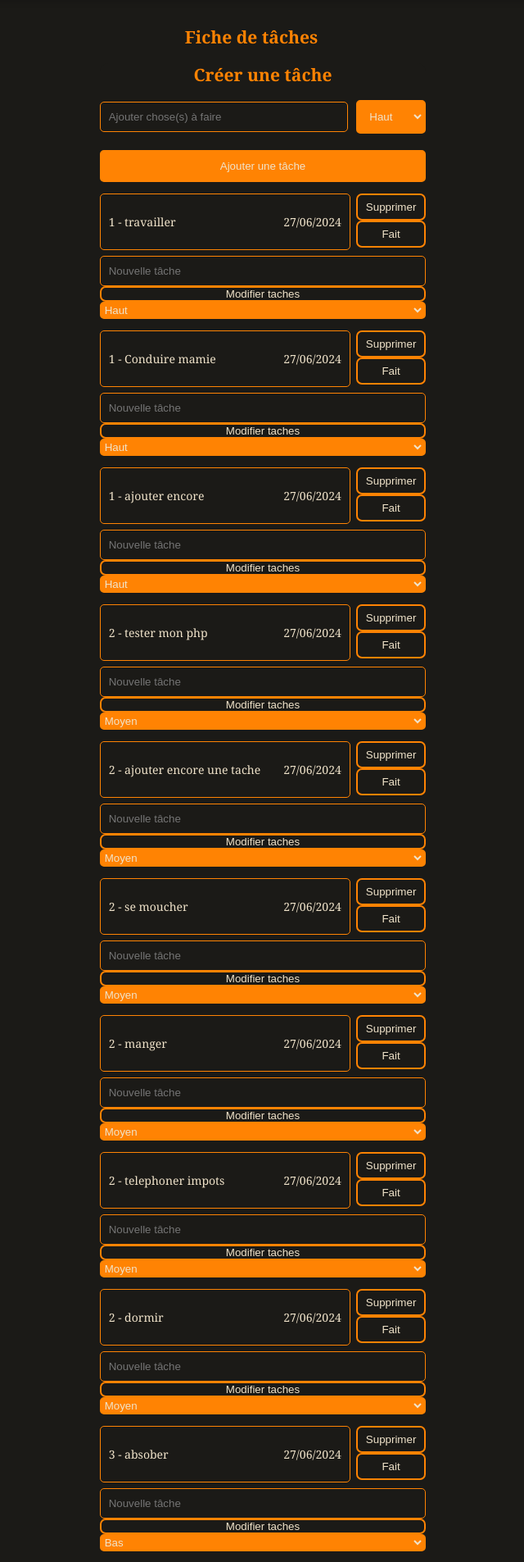
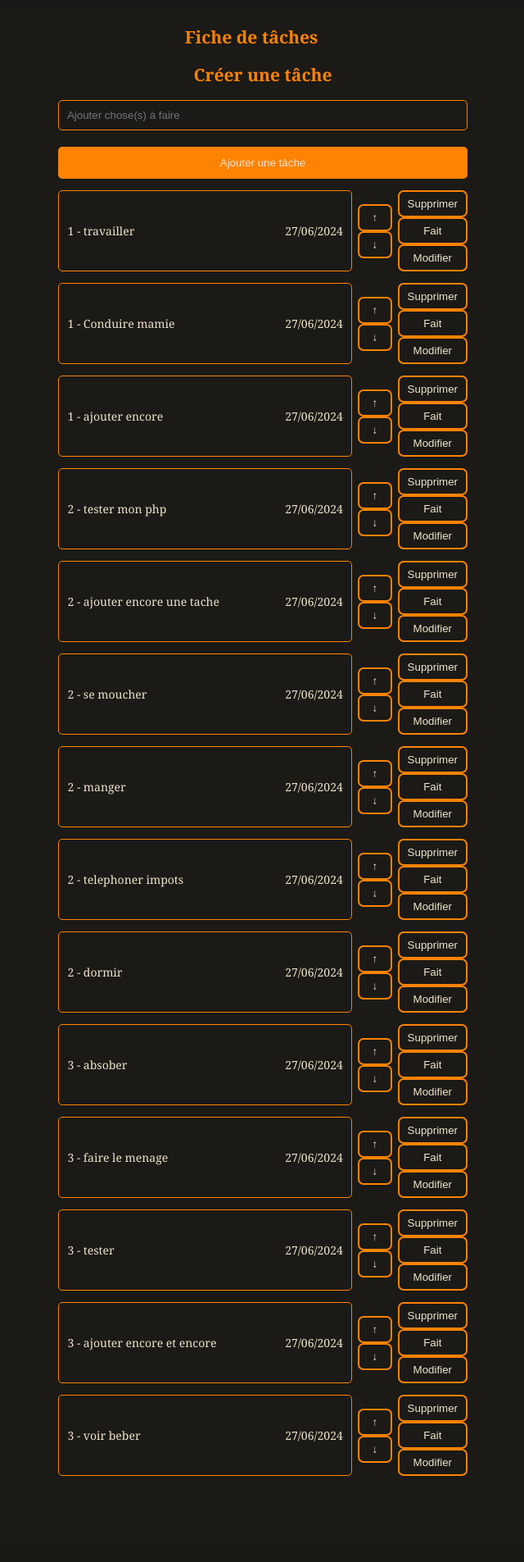
Before and after one commit to doko972/todolist-exercice, a PHP site: page / in a window 1280 px wide. Shown: the part 56-1961 px from the top of the page at 82% size, without its empty margins (333-973 px from the left). After the commit the page ends 1856 px from the top, so only its background shows below. Run offline with PHP 8.4, Linux system fonts and the light colour scheme; data comes from the database, SQL or seed files in the repository.

Commit message:
add arrow increase and decrease value from priority task

```diff
--- a/app/include/_config.php
+++ b/app/include/_config.php
@@ -21,11 +21,19 @@
     'referer' => 'Référent non autorisé',
     'insert_ko' => 'Échec de l\'insertion de la tâche',
     'delete_failure' => 'Échec de la suppression de la tâche',
-    'update_failure' => 'Échec de la mise à jour de la tâche'
+    'update_failure' => 'Échec de la mise à jour de la tâche',
+    'edit_failure' => 'Échec de la modification de la tâche'
 ];
+
 $messages = [
-    'insert_ok' => 'La tâche ajoutée.',
-    'delete_success' => 'La tâche supprimée.',
-    'done_success' => 'Tâche faites.'
+    'insert_ok' => 'La tâche a été ajoutée avec succès.',
+    'delete_success' => 'La tâche a été supprimée avec succès.',
+    'done_success' => 'La tâche a été marquée comme faite.',
+    'priority_increased' => 'La priorité a été augmentée.',
+    'priority_increase_failure' => 'Échec de l\'augmentation de la priorité.',
+    'priority_decreased' => 'La priorité a été diminuée.',
+    'priority_decrease_failure' => 'Échec de la diminution de la priorité.',
+    'priority_min_reached' => 'La priorité ne peut pas descendre en dessous de 1.',
+    'edit_success' => 'La tâche a été modifiée avec succès.'
 ];
 ?>
--- a/app/include/_functions.php
+++ b/app/include/_functions.php
@@ -52,7 +52,6 @@
  */
 function getHtmlMessages(array $messagesList): string
 {
-
     if (isset($_SESSION['msg'])) {
         $m = $_SESSION['msg'];
         unset($_SESSION['msg']);
--- a/app/index.php
+++ b/app/index.php
@@ -14,6 +14,16 @@
     <meta name="viewport" content="width=device-width, initial-scale=1.0">
     <title>Liste de tâches</title>
     <link rel="stylesheet" href="styles.css">
+    <style>
+        .hidden {
+            display: none;
+        }
+    </style>
+    <script>
+        function showEditForm(taskId) {
+            document.getElementById('editForm-' + taskId).classList.remove('hidden');
+        }
+    </script>
 </head>
 
 <body>
@@ -35,30 +45,29 @@
 
     <section>
         <h1>Fiche de tâches</h1>
+        <div class="container">
+            <h2>Créer une tâche</h2>
             <?php
             echo getHtmlErrors($errors);
             echo getHtmlMessages($messages);
             ?>
-        <div class="container">
-            <h2>Créer une tâche</h2>
             <form method="POST" action="actions.php">
                 <div class="task__list__create">
-                    <input class="container__post--add" type="text" name="description" placeholder="Ajouter chose(s) à faire" required>
+                    <input class="container__post--add" type="text" name="description"
+                        placeholder="Ajouter chose(s) à faire" required>
                     <input type="hidden" name="token" value="<?= $_SESSION['token']; ?>">
-                    <select class="select__priority" name="priority">
-                        <option value="1">Haut</option>
-                        <option value="2">Moyen</option>
-                        <option value="3">Bas</option>
-                    </select>
                 </div>
                 <button type="submit" name="buttonAdd" class="button__add-task">Ajouter une tâche</button>
             </form>
             <div class="task__list">
                 <div class="task-item">
                     <?php
-                    $query = $dbConnect->prepare("SELECT id_task, priority, description, creation_date, done FROM task WHERE done = 0 ORDER BY priority;");
+                    $query = $dbConnect->prepare("SELECT id_task, priority, description, creation_date, done FROM task WHERE done = 0 ORDER BY priority ASC;");
                     $query->execute();
                     $result = $query->fetchAll();
+                    if (empty($result)) {
+                        echo "<p>Aucune tâche affichée.</p>";
+                    } else {
                         foreach ($result as $product) {
                             $date = new DateTime($product['creation_date']);
                             $formattedDate = $date->format('d/m/Y');
@@ -71,6 +80,26 @@
                                 . $formattedDate
                                 . '</p>'
                                 . '</li>';
+
+                            echo '<ul class="container-action--arrow">'
+                                . '<li>'
+                                . '<form method="POST" action="actions.php" style="display: inline;">'
+                                . '<input type="hidden" name="task_id" value="'
+                                . htmlspecialchars($product['id_task']) . '">'
+                                . '<input type="hidden" name="token" value="' . $_SESSION['token'] . '">'
+                                . '<input type="hidden" name="action" value="increase_priority">'
+                                . '<button type="submit" class="button__remove">↑</button>'
+                                . '</form>'
+                                . '<form method="POST" action="actions.php" style="display: inline;">'
+                                . '<input type="hidden" name="task_id" value="'
+                                . htmlspecialchars($product['id_task']) . '">'
+                                . '<input type="hidden" name="token" value="' . $_SESSION['token'] . '">'
+                                . '<input type="hidden" name="action" value="decrease_priority">'
+                                . '<button type="submit" class="button__remove">↓</button>'
+                                . '</form>'
+                                . '</li>'
+                                . '</ul>';
+
 
                             echo '<ul class="action-btn">'
                                 . '<li>'
@@ -91,30 +120,27 @@
                                 . '<input type="hidden" name="action" value="done">'
                                 . '<button type="submit" class="button__remove">Fait</button>'
                                 . '</form>'
+                                . '<button onclick="showEditForm(' . htmlspecialchars($product['id_task']) . ')" class="button__remove">Modifier</button>'
+                                . '</li>';
+
+                            echo '<li>'
+
                                 . '</li>'
                                 . '</ul>'
                                 . '</ul>';
 
-                        echo '<li">'
-                            . '<form method="POST" action="actions.php" class="">'
-                            . '<input type="hidden" name="task_id" value="'
-                            . htmlspecialchars($product['id_task']) . '">'
+                            echo '<div id="editForm-' . htmlspecialchars($product['id_task']) . '" class="hidden">'
+                                . '<form method="POST" action="actions.php">'
+                                . '<input type="hidden" name="task_id" value="' . htmlspecialchars($product['id_task']) . '">'
                                 . '<input type="hidden" name="token" value="' . $_SESSION['token'] . '">'
-                            . '<input type="hidden" name="action" value="modify">'
-                            . '<div class="task-title">'
-                            . '<input type="text" name="newDescription" placeholder="Nouvelle tâche" class="container__post--text">'
-                            . '<button type="submit" class="button__remove button__remove--mg">Modifier taches</button>'
-                            . '<select name="newPriority" class="select-priority--md">'
-                            . '<option value="1"' . ($product['priority'] == 1 ? ' selected' : '') . '>Haut</option>'
-                            . '<option value="2"' . ($product['priority'] == 2 ? ' selected' : '') . '>Moyen</option>'
-                            . '<option value="3"' . ($product['priority'] == 3 ? ' selected' : '') . '>Bas</option>'
-                            . '</select>'
-                            . '</div>'
+                                . '<input type="hidden" name="action" value="edit">'
+                                . '<input type="text" name="new_description" value="' . htmlspecialchars($product['description']) . '" required>'
+                                . '<button type="submit" class="button__submit-edit">Valider la modification</button>'
                                 . '</form>'
-                            . '</li>';
-
-                    } ?>
-                </div>
+                                . '</div>';
+                        }
+                    }
+                    ?>
                 </div>
             </div>
         </div>
--- a/app/styles.css
+++ b/app/styles.css
@@ -231,7 +231,7 @@
     display: flex;
     justify-content:space-between;
     align-items: center;
-    padding: 10px;
+    padding: .75rem;
     border: 1px solid var(--orange);
     border-radius: 5px;
     background-color: var(--black);
@@ -333,6 +333,9 @@
 .button__remove:active {
     background-color: darken(var(--brown), 20%);
 }
+.button__remove--htg{
+    margin: 2rem 0;
+}
 
 .button__done {
     background-color: var(--black);
@@ -349,8 +352,6 @@
     background-color: var(--orange);
     color: var(--black);
 }
-
-
 .container__post--updatetext {
     display: flex;
     justify-content: flex-start;
@@ -369,7 +370,12 @@
 .container-action{
     display: flex;
     gap: 0.5rem;
-
+    margin-bottom: 1rem;
+}
+.container-action--arrow{
+    display: flex;
+    flex-direction: column;
+    justify-content: center;
 }
 .action-btn{
     display: flex;
```
Also changed, not shown: app/actions.php (+83 -13 lines). Lines whose indentation alone changed are shown as unchanged.
